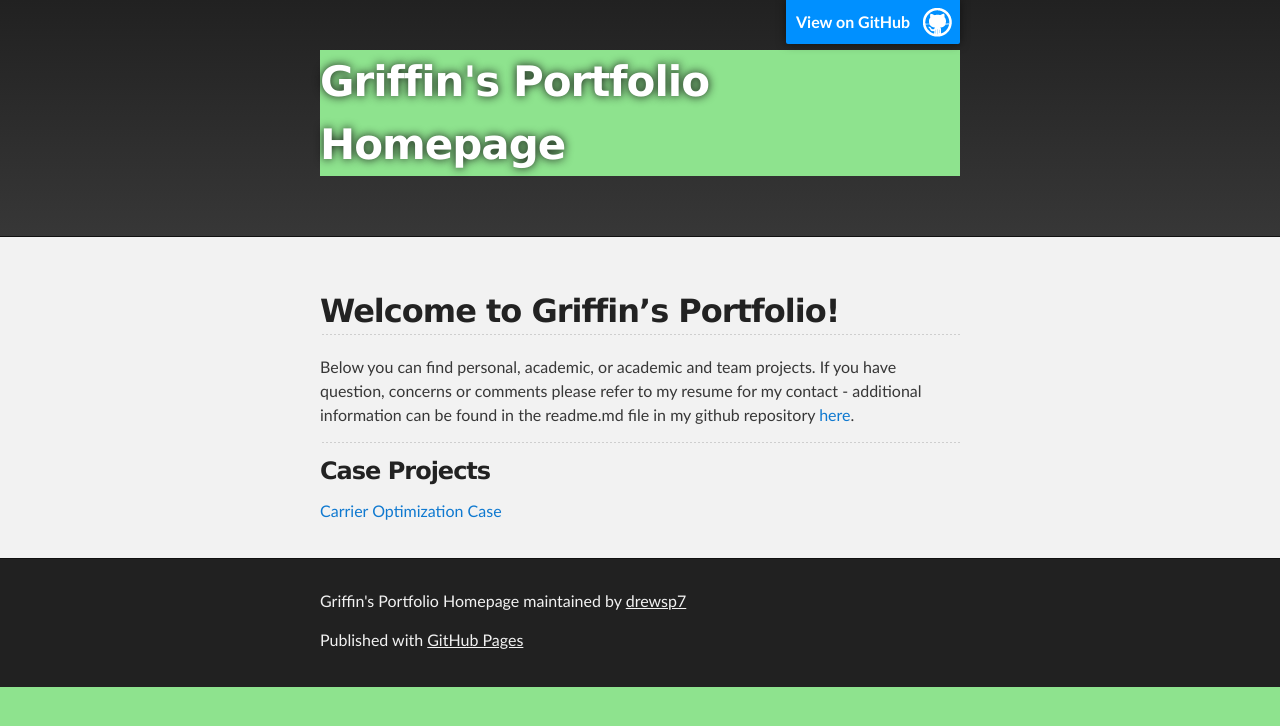
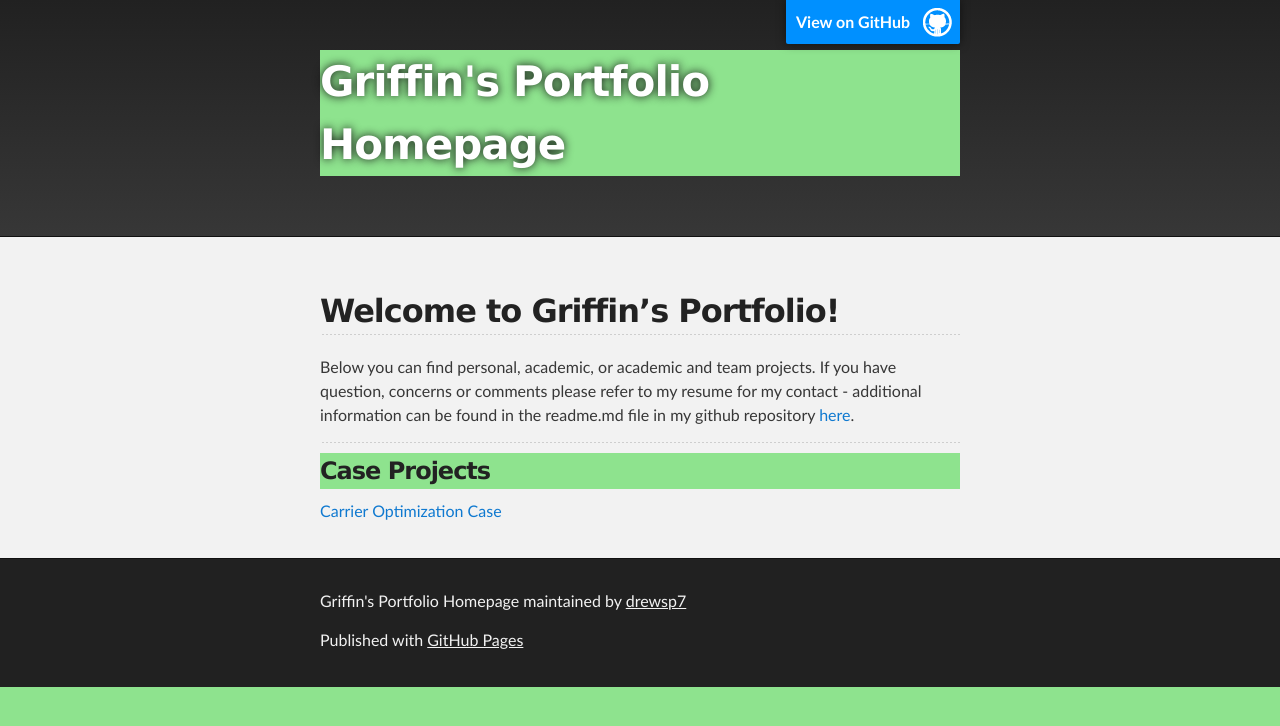
Before and after one commit to drewsp7/griffinsalyer.github.io, a Jekyll site: the page built from index.md, in a window 1280 px wide. Shown: the top 726 px of the page. Built offline with Jekyll 4.4.1, drawn with Linux system fonts in a browser that asks for light colours; our own code applies the rules of GitHub Pages for plain Markdown files; the repository's description, which GitHub fills in, is left out.

Commit message:
Update jekyll-theme-slate.scss

```diff
--- a/_sass/jekyll-theme-slate.scss
+++ b/_sass/jekyll-theme-slate.scss
@@ -59,12 +59,13 @@ h1, h2, h3, h4, h5, h6 {
   color:#222222; //222222 - title text
   font-family: 'Lucida Grande', 'Calibri', Helvetica, Arial, sans-serif;
   letter-spacing: -1px;
+  background: #8ee38e
 }
 
 h1 {
   font-size: 36px;
   font-weight: 700;
-  background: #8ee38e
+  // background: #8ee38e //Top Title header
 }
 
 h2 {
```
